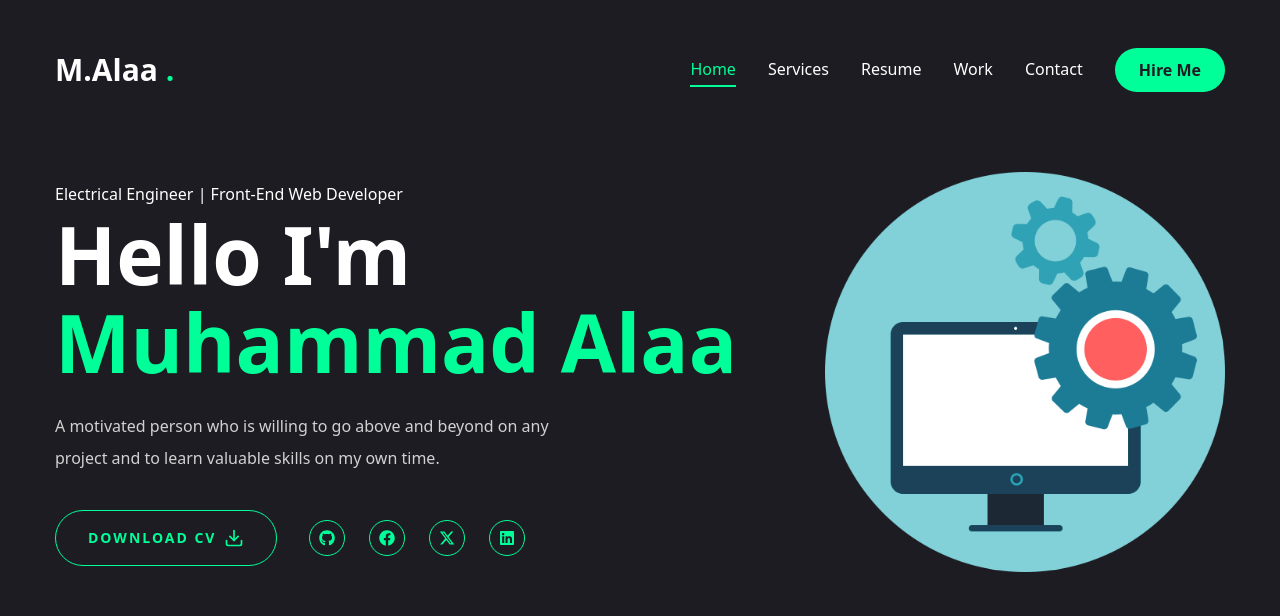
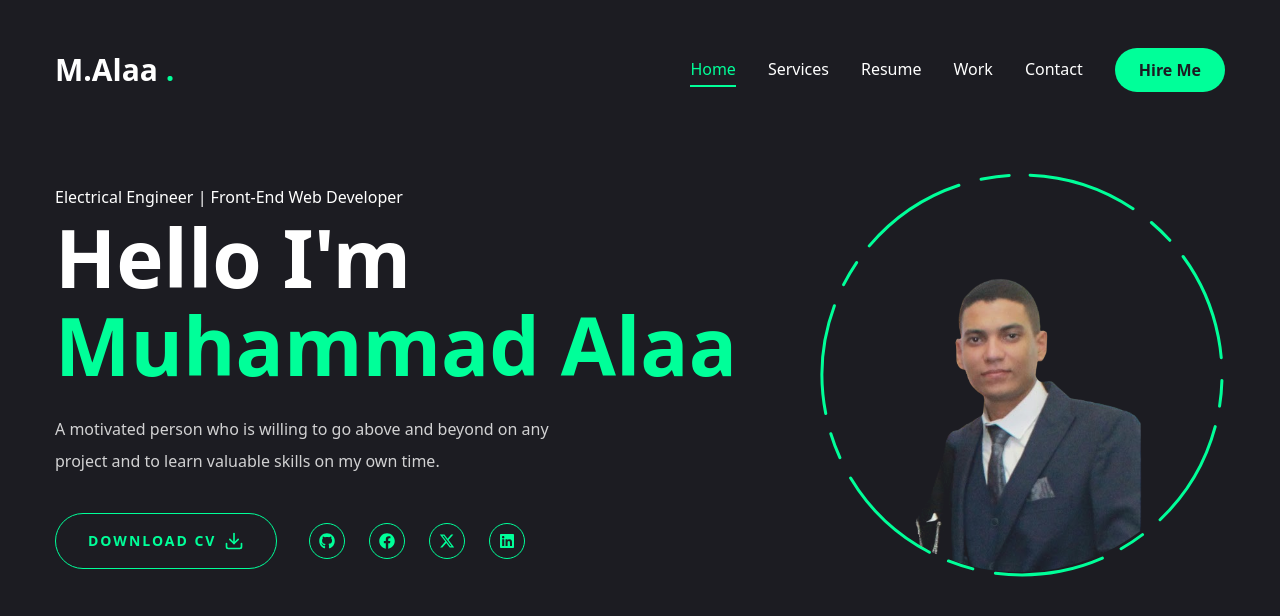
Before and after one commit to muhammadalaa20/nextjs-portfolio, a Next.js app: page / in a window 1280 px wide. Shown: the top 616 px of the page. Built offline with nearby package versions, Linux system fonts and the light colour scheme.

Commit message:
the rounded border is added to the image

```diff
--- a/components/Photo.jsx
+++ b/components/Photo.jsx
@@ -5,14 +5,37 @@ export default function Photo() {
     return(
         <div className="w-full h-full relative">
             <motion.div initial={{opacity:0}} animate={{opacity:1, transition:{delay: 1, duration:.4, ease: "easeIn"}}}>
-            <motion.div initial={{opacity:0}} animate={{opacity:1, transition:{delay: 1.5, duration:.4, ease: "easeInOut"}}}
-            className="w-[298px] h-[298px] xl:w-[400px] xl:h-[400px] mix-blend-lighten">
+                {/* The Home image */}
+                <motion.div initial={{opacity:0}} animate={{opacity:1, transition:{delay: 1.5, duration:.4, ease: "easeInOut"}}}
+            className="w-[298px] h-[298px] xl:w-[400px] xl:h-[400px] mix-blend-lighten absolute">
                     <Image
-                        src="/pngwing.png" priority quality={100} fill
+                        src="/muhammad.png" priority quality={100} fill
                         alt="myImage"
-                        className="object-contain"
+                        className="object-contain rounded-full"
                     />
                 </motion.div>
+                {/* The Home image border */}
+                <motion.svg className="w-[300px] h-[300px] xl:w-[406px] xl:h-[406px]"
+                fill="transparent"
+                viewBox="0 0 406 406"
+                xmlns="http://www.w3.org/2000/svg"
+                >
+                    <motion.circle
+                       cx="203"
+                       cy="203"
+                       r="200"
+                       stroke="#00ff99"
+                       strokeWidth="3"
+                       strokeLinecap="round"
+                       strokeLinejoin="round"
+                       initial={{strokeDasharray:"24 10 0 0"}}
+                       animate={{
+                        strokeDasharray:["15 120 25 25","26 17 111 23", "4 250 22 22"],
+                        rotate:[120, 360],
+                    }}
+                       transition={{duration:10, ease:"easeInOut", repeat: Infinity, repeatType: "reverse"}}
+                       />
+                </motion.svg>
             </motion.div>
         </div>
     )
--- a/components/StairTransition.jsx
+++ b/components/StairTransition.jsx
@@ -1,5 +1,5 @@
 "use client";
-import { AnimatePresence, easeIn, easeInOut, motion } from "framer-motion";
+import { AnimatePresence, motion } from "framer-motion";
 import { usePathname } from "next/navigation";
 import Stairs from "./Stairs";
 export default function StairTransition() {
```
Also changed, not shown: public/muhammad.png (added), public/muhammadalaa.jpg (added).
